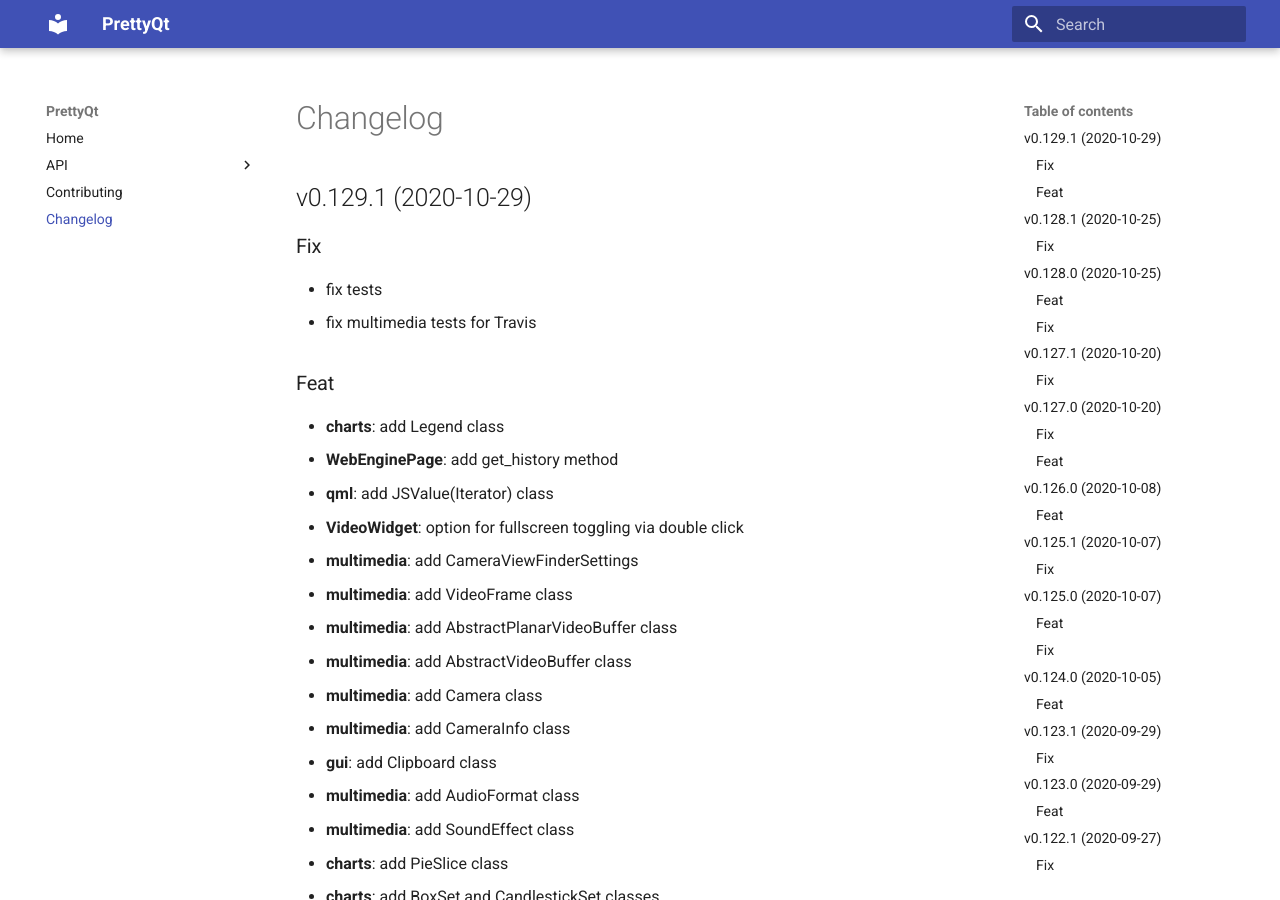
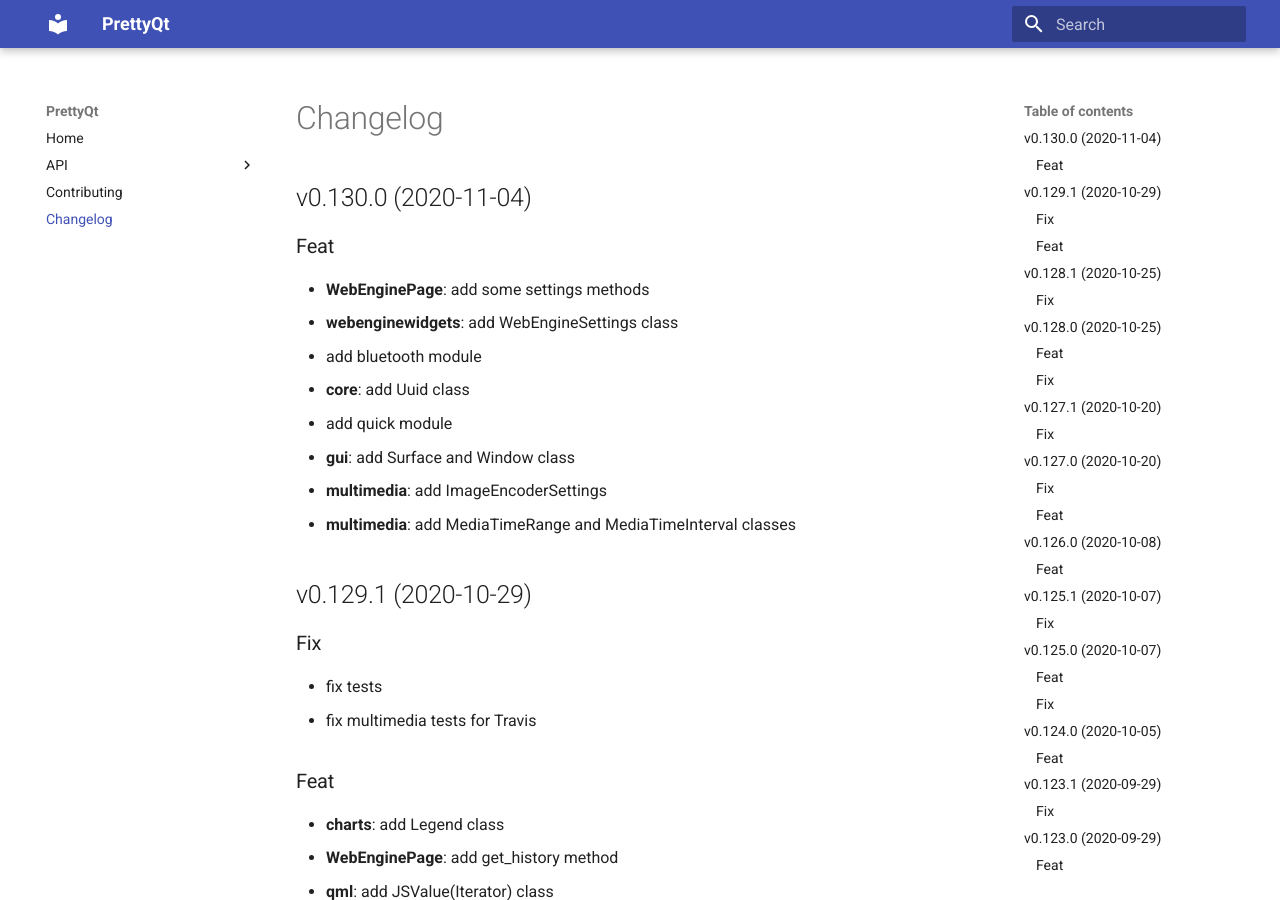
Before and after one commit to phil65/PrettyQt, an MkDocs documentation site: the page built from docs/changelog.md, in a window 1280 px wide and 900 px high. Built offline with MkDocs 1.6.1 and Material for MkDocs 9.7.7, drawn with Linux system fonts in a browser that asks for light colours.

Commit message:
bump: version 0.129.1 → 0.130.0

```diff
--- a/docs/changelog.md
+++ b/docs/changelog.md
@@ -1,3 +1,16 @@
+## v0.130.0 (2020-11-04)
+
+### Feat
+
+- **WebEnginePage**: add some settings methods
+- **webenginewidgets**: add WebEngineSettings class
+- add bluetooth module
+- **core**: add Uuid class
+- add quick module
+- **gui**: add Surface and Window class
+- **multimedia**: add ImageEncoderSettings
+- **multimedia**: add MediaTimeRange and MediaTimeInterval classes
+
 ## v0.129.1 (2020-10-29)
 
 ### Fix
--- a/prettyqt/__init__.py
+++ b/prettyqt/__init__.py
@@ -4,7 +4,7 @@
 
 __author__ = """Philipp Temminghoff"""
 __email__ = "phil65@kodi.tv"
-__version__ = "0.129.1"
+__version__ = "0.130.0"
 
 
 def debug():
--- a/pyproject.toml
+++ b/pyproject.toml
@@ -1,6 +1,6 @@
 [tool.poetry]
 name = "PrettyQt"
-version = "0.129.1"
+version = "0.130.0"
 description = "A pythonic layer on top of qtpy"
 readme = 'docs/index.md'
 repository = "https://github.com/phil65/prettyqt"
@@ -130,7 +130,7 @@
 '''
 [tool.commitizen]
 name = "cz_conventional_commits"
-version = "0.129.1"
+version = "0.130.0"
 tag_format = "v$version"
 version_files = [
     "prettyqt/__init__.py:__version__",
--- a/setup.py
+++ b/setup.py
@@ -40,6 +40,6 @@
     packages=find_packages(),
     test_suite="tests",
     url="https://github.com/phil65/prettyqt",
-    version="0.129.1",
+    version="0.130.0",
     zip_safe=False,
 )
```
Also changed, not shown: CHANGELOG.md (+13 -0 lines).
